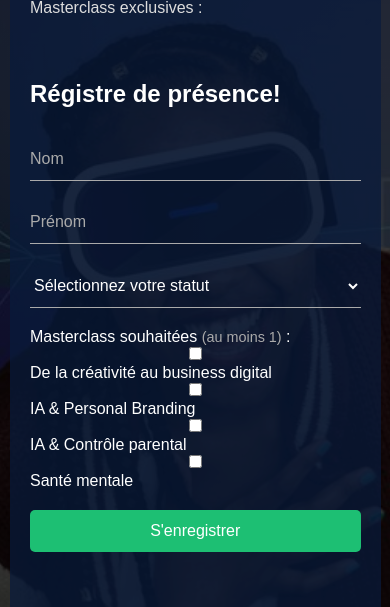
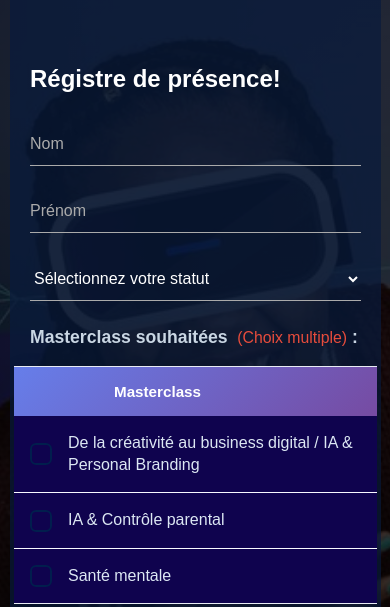
Before and after one commit to philaincorporation-web/Masterclass, a website built with Vite: page index.html in a window 390 px wide. Shown: the part 129-736 px from the top of the page. Built offline with nearby package versions, Linux system fonts and the light colour scheme.

Commit message:
Modification du formulaire

```diff
--- a/src/main.js
+++ b/src/main.js
@@ -9,8 +9,8 @@ document.querySelector('#app').innerHTML = `
   <div>
     <div class="container">
       <div class="left">
-        <h1>Inscription</h1>
-        <p>Masterclass exclusives :</p>
+        <h1>Bienvenue à notre Masterclass</h1>
+
       </div>
 
       <div class="right">
@@ -37,31 +37,35 @@ document.querySelector('#app').innerHTML = `
           <div class="field">
   <label class="checkbox-label">
     Masterclass souhaitées
-              <span style="color:#aaa;font-size:0.9em">(au moins 1)</span> :
+    <span class="required-note">(Choix multiple)</span> :
   </label>
 
-            <div class="checkbox-group">
-              <label class="checkbox-item">
+  <div class="masterclass-table">
+    <div class="table-header">
+      <div class="col-selector"></div>
+      <div class="col-title">Masterclass</div>
+    </div>
+
+    <label class="table-row checkbox-item">
       <input type="checkbox" name="masterclass" value="De la créativité au business digital">
-                <span class="checkmark"></span> De la créativité au business digital
+      <span class="checkmark"></span>
+      <span class="row-title">De la créativité au business digital / IA & Personal Branding</span>
     </label>
 
-              <label class="checkbox-item">
-                <input type="checkbox" name="masterclass" value="IA & Personal Branding">
-                <span class="checkmark"></span> IA & Personal Branding
+    <label class="table-row checkbox-item">
+      <input type="checkbox" name="masterclass" value="IA & Contrôle parental">
+      <span class="checkmark"></span>
+      <span class="row-title">IA & Contrôle parental</span>
     </label>
 
-              <label class="checkbox-item">
-                <input type="checkbox" name="masterclass" value="IA & Contrôle parental">
-                <span class="checkmark"></span> IA & Contrôle parental
-              </label>
-
-              <label class="checkbox-item">
+    <label class="table-row checkbox-item">
       <input type="checkbox" name="masterclass" value="Santé mentale">
-                <span class="checkmark"></span> Santé mentale
+      <span class="checkmark"></span>
+      <span class="row-title">Santé mentale</span>
     </label>
   </div>
 </div>
+
 
           <button type="submit" id="submitBtn">S'enregistrer</button>
         </form>
@@ -150,7 +154,7 @@ form.addEventListener('submit', async (e) => {
       })
     });
 
-    showMessage(`✅ Inscription réussie ${prenom} ${nom}`, 'success');
+    showMessage(`✅ Enregistrement. réussie ${prenom} ${nom}`, 'success');
     form.reset();
 
   } catch {
--- a/src/style.css
+++ b/src/style.css
@@ -27,7 +27,73 @@ body {
   grid-template-columns: 1fr 1fr;
   border-radius: 20px;
   overflow: hidden;
-  color: #fff;
+  color: #ffffff;
+}
+.images-container {
+  display: flex;
+  gap: 12px;
+  margin-top: 10px;
+  justify-content: flex-start;
+  flex-wrap: wrap;
+}
+
+.images-container img {
+  object-fit: cover;
+  border-radius: 6px;
+  flex-shrink: 0;
+  box-shadow: 0 2px 6px rgba(0, 0, 0, 0.1);
+}
+
+/* Mobile : petites, en ligne flex */
+@media (max-width: 767px) {
+  .images-container {
+    gap: 10px;
+  }
+
+  .images-container img {
+    width: 65px;
+    height: 65px;
+  }
+}
+
+/* Tablette : taille moyenne */
+@media (min-width: 768px) and (max-width: 1023px) {
+  .images-container {
+    gap: 2px;
+  }
+
+  .images-container img {
+    width: 110px;
+    height: 110px;
+  }
+}
+
+/* Ordinateur : grande taille */
+@media (min-width: 1024px) {
+  .images-container {
+    gap: 25px;
+  }
+
+  .images-container img {
+    width: 140px;
+    height: 140px;
+  }
+}
+
+
+/* Très petits écrans */
+@media (max-width: 360px) {
+  .images-container {
+    flex-direction: column;
+    display: flex;
+    align-items: center;
+    gap: 6px;
+  }
+
+  .images-container img {
+    width: 55px;
+    height: 55px;
+  }
 }
 
 .left,
@@ -163,6 +229,130 @@ button:disabled {
   height: 24px;
 }
 
+
+.field {
+  margin-bottom: 1.5rem;
+  font-family: -apple-system, BlinkMacSystemFont, 'Segoe UI', Roboto, sans-serif;
+}
+
+.checkbox-label {
+  display: block;
+  font-weight: 600;
+  font-size: 1.1rem;
+  color: #c9d6e3;
+  margin-bottom: 1rem;
+  line-height: 1.4;
+}
+
+.required-note {
+  color: #e74c3c;
+  font-size: 0.9em;
+  font-weight: 500;
+  margin-left: 0.3em;
+}
+
+.masterclass-table {
+  background: #0f034e;
+  border-radius: 12px;
+  box-shadow: 0 4px 20px rgba(0, 0, 0, 0.08);
+  border: 1px solid #e8ecf4;
+  overflow: hidden;
+  min-width: 400px;
+}
+
+.table-header {
+  display: flex;
+  background: linear-gradient(135deg, #667eea 0%, #764ba2 100%);
+  color: rgb(255, 255, 255);
+  font-weight: 600;
+  padding: 1rem 1.5rem;
+  font-size: 0.95rem;
+}
+
+.table-header .col-selector {
+  width: 60px;
+  flex-shrink: 0;
+}
+
+.table-header .col-title {
+  flex: 1;
+  padding-left: 1rem;
+}
+
+.table-row {
+  display: flex;
+  align-items: center;
+  padding: 1.2rem 1.5rem;
+  border-bottom: 1px solid #f8f9ff;
+  transition: all 0.2s ease;
+  cursor: pointer;
+  position: relative;
+}
+
+.table-row:last-child {
+  border-bottom: none;
+}
+
+.table-row:hover {
+  background: #049be1;
+  transform: translateX(4px);
+}
+
+.table-row input[type="checkbox"] {
+  display: none;
+}
+
+.checkmark {
+  width: 22px;
+  height: 22px;
+  border: 2px solid #011e4d;
+  border-radius: 6px;
+  margin-right: 1rem;
+  flex-shrink: 0;
+  position: relative;
+  transition: all 0.2s ease;
+  cursor: pointer;
+}
+
+.table-row input:checked+.checkmark {
+  background: linear-gradient(135deg, #667eea 0%, #764ba2 100%);
+  border-color: #667eea;
+}
+
+.table-row input:checked+.checkmark::after {
+  content: '✔';
+  position: absolute;
+  top: 50%;
+  left: 50%;
+  transform: translate(-50%, -50%);
+  color: rgb(5, 17, 129);
+  font-size: 12px;
+  font-weight: bold;
+}
+
+.row-title {
+  flex: 1;
+  font-size: 1rem;
+  color: #dce7f3;
+  line-height: 1.4;
+  font-weight: 500;
+}
+
+/* Responsive */
+@media (max-width: 768px) {
+  .masterclass-table {
+    min-width: 100%;
+    margin: 0 -1rem;
+    border-radius: 0;
+    border-left: none;
+    border-right: none;
+  }
+
+  .table-row {
+    padding: 1rem;
+  }
+}
+
 /* Responsive */
 @media (max-width: 768px) {
   .container {
```
Lines whose indentation alone changed are shown as unchanged.
